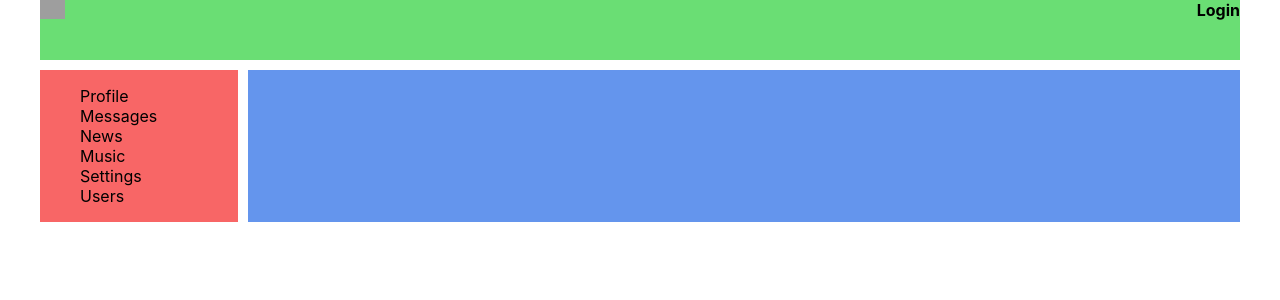
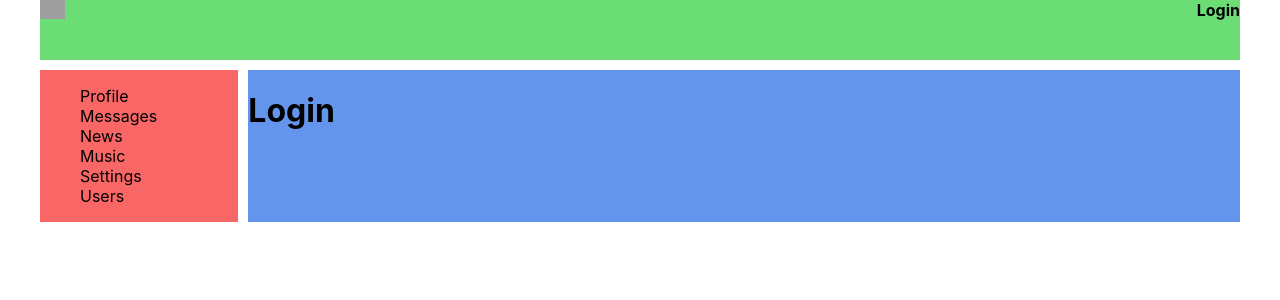
Before and after one commit to NikolosD/samurai-way, a React (Create React App) app: page /login in a window 1280 px wide. Shown: the top 300 px of the page. Built offline with nearby package versions, Linux system fonts and the light colour scheme; no server answers; grey boxes are pictures that could not be loaded.

Commit message:
Lesson 68 - Redirect

```diff
--- a/src/App.tsx
+++ b/src/App.tsx
@@ -10,6 +10,7 @@
 import UsersContainer from "./components/Users/UsersContainer";
 import ProfileContainer from "./components/Profile/ProfileContainer";
 import HeaderContainer from "./components/Header/HeaderContainer";
+import {Login} from "./components/Login/Login";
 
 
 type AppProps = {};
@@ -23,9 +24,10 @@
                 <HeaderContainer/>
                 <Navbar/>
                 <div className='app-wrapper-content'>
-                    <Route  path="/profile/:userId?" render={() => <ProfileContainer/>}/>
+                    <Route path="/profile/:userId?" render={() => <ProfileContainer/>}/>
                     <Route exact path="/dialogs" render={() => <DialogsContainer/>}/>
                     <Route exact path="/users" render={() => <UsersContainer/>}/>
+                    <Route exact path="/login" render={() => <Login/>}/>
                 </div>
             </div>
         </div>
--- a/src/components/Dialogs/Dialogs.tsx
+++ b/src/components/Dialogs/Dialogs.tsx
@@ -7,6 +7,8 @@
 
 import { DialogData, MessageData} from "../../redux/store";
 import {DialogsPageType} from "../../redux/dialogs-reducer";
+import {Redirect} from "react-router-dom";
+import {Login} from "../Login/Login";
 
 
 
@@ -14,7 +16,7 @@
     state: DialogsPageType
     addMessage: (newMessageText: string) => void
     onMessageChange: (e:ChangeEvent<HTMLTextAreaElement>) => void
-
+    isAuth: boolean
 }
 
 export const Dialogs = (props: DialogsType) => {
@@ -31,6 +33,12 @@
     let newMessageText = props.state.newMessageText
     let dialogsElement = props.state.dialogsData.map((d:DialogData) => <DialogsItem id={d.id} name={d.name} key={d.id}/>  )
     let messageElement = props.state.messagesData.map((m:MessageData) =>  <Message message={m.message} key={m.id} />)
+
+
+
+    if(props.isAuth === false){
+      return  <Redirect to={'/login'}/>
+    }
 
         return (
             <div className={s.dialogs}>
--- a/src/components/Dialogs/DialogsContainer.tsx
+++ b/src/components/Dialogs/DialogsContainer.tsx
@@ -10,6 +10,7 @@
 
 type DialogsContainerType = {
     state: DialogsPageType
+    isAuth: boolean
 }
 
 type mapDispatchToPropsType = {
@@ -19,7 +20,8 @@
 
 const mapStateToProps = (state: AppStateType): DialogsContainerType => {
     return {
-        state: state.dialogsPage
+        state: state.dialogsPage,
+        isAuth: state.auth.isAuth,
     }
 }
 
--- /dev/null
+++ b/src/components/Login/Login.tsx
@@ -0,0 +1,9 @@
+import React from 'react';
+
+export const Login = () => {
+    return (
+        <h1>
+          Login
+        </h1>
+    );
+};
--- a/src/components/Profile/Profile.tsx
+++ b/src/components/Profile/Profile.tsx
@@ -2,6 +2,8 @@
 import ProfileInfo from "./MyPosts/ProfileInfo/ProfileInfo";
 import {MyPostsContainer} from "./MyPosts/MyPostsContainer";
 import {ProfileType} from "../../redux/profile-reducer";
+import {Redirect} from "react-router-dom";
+import {Login} from "../Login/Login";
 
 
 
@@ -9,6 +11,7 @@
     profile: ProfileType | null
 }
 export const Profile = (props:PropsType) => {
+
     return (
         <div >
             <ProfileInfo  profile={props.profile}/>
--- a/src/components/Profile/ProfileContainer.tsx
+++ b/src/components/Profile/ProfileContainer.tsx
@@ -6,7 +6,7 @@
 import {connect, MapDispatchToProps} from "react-redux";
 import {AppStateType} from "../../redux/redux-store";
 import axios from "axios";
-import {RouteComponentProps, withRouter} from "react-router-dom";
+import {Redirect, RouteComponentProps, withRouter} from "react-router-dom";
 import {UserApi} from "../../api/api";
 import {Action, Dispatch} from "redux";
 
@@ -28,17 +28,24 @@
 
     }
 
+
+
     render() {
+        if (!this.props.isAuth) {
+            return <Redirect to="/login" />;
+        }
         return <Profile {...this.props}   />
     }
 }
 
 type MapStateToPropsType = {
     profile: ProfileType | null
+    isAuth: boolean
 }
 const mapStateToProps = (state: AppStateType): MapStateToPropsType => {
     return {
-        profile: state.profilePage.profile
+        profile: state.profilePage.profile,
+        isAuth: state.auth.isAuth
     }
 }
 
```
